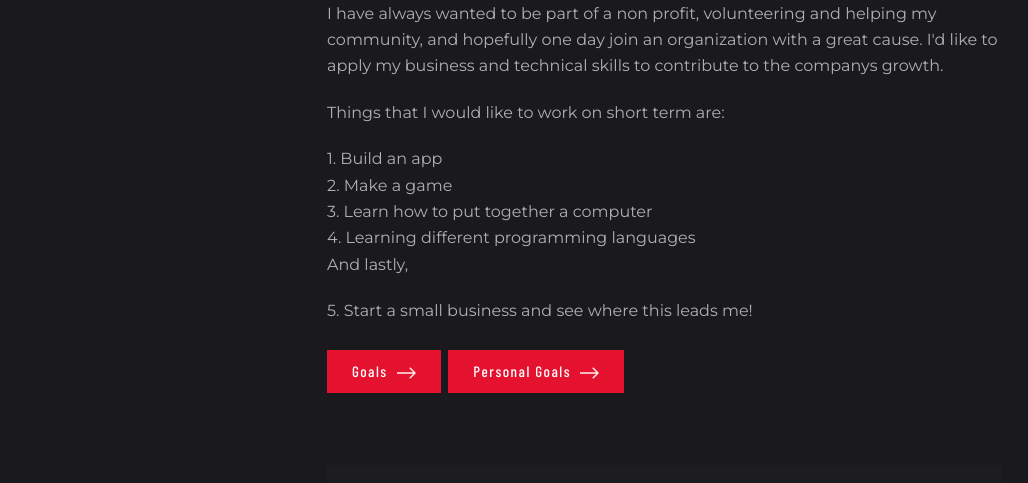
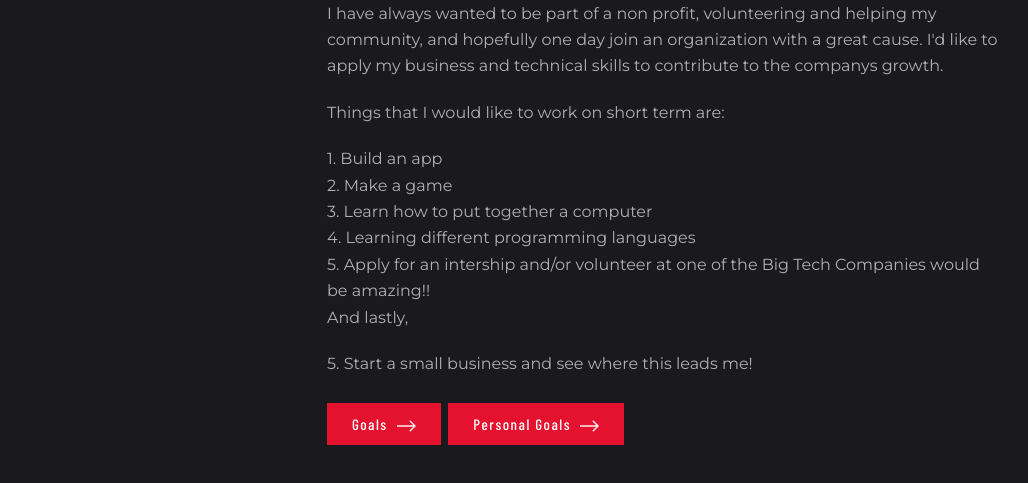
Before and after one commit to aheartyou88/aheartyou88.github.io, a plain HTML site: page goals-professional.html in a window 1280 px wide. Shown: the part 581-1064 px from the top of the page, without its empty margins (28-1056 px from the left). Drawn offline with nearby package versions, Linux system fonts and the light colour scheme; files whose address does not match are found by name.

Commit message:
one last minor change

```diff
--- a/goals-professional.html
+++ b/goals-professional.html
@@ -196,6 +196,7 @@
             <p>2. Make a game</p>
             <p>3. Learn how to put together a computer</p>
             <p>4. Learning different programming languages</p>
+            <p>5. Apply for an intership and/or volunteer at one of the Big Tech Companies would be amazing!!</p>
             <p>And lastly,</p>
             <div class="card-body px-0">
             <p>5. Start a small business and see where this leads me! </p>
```
